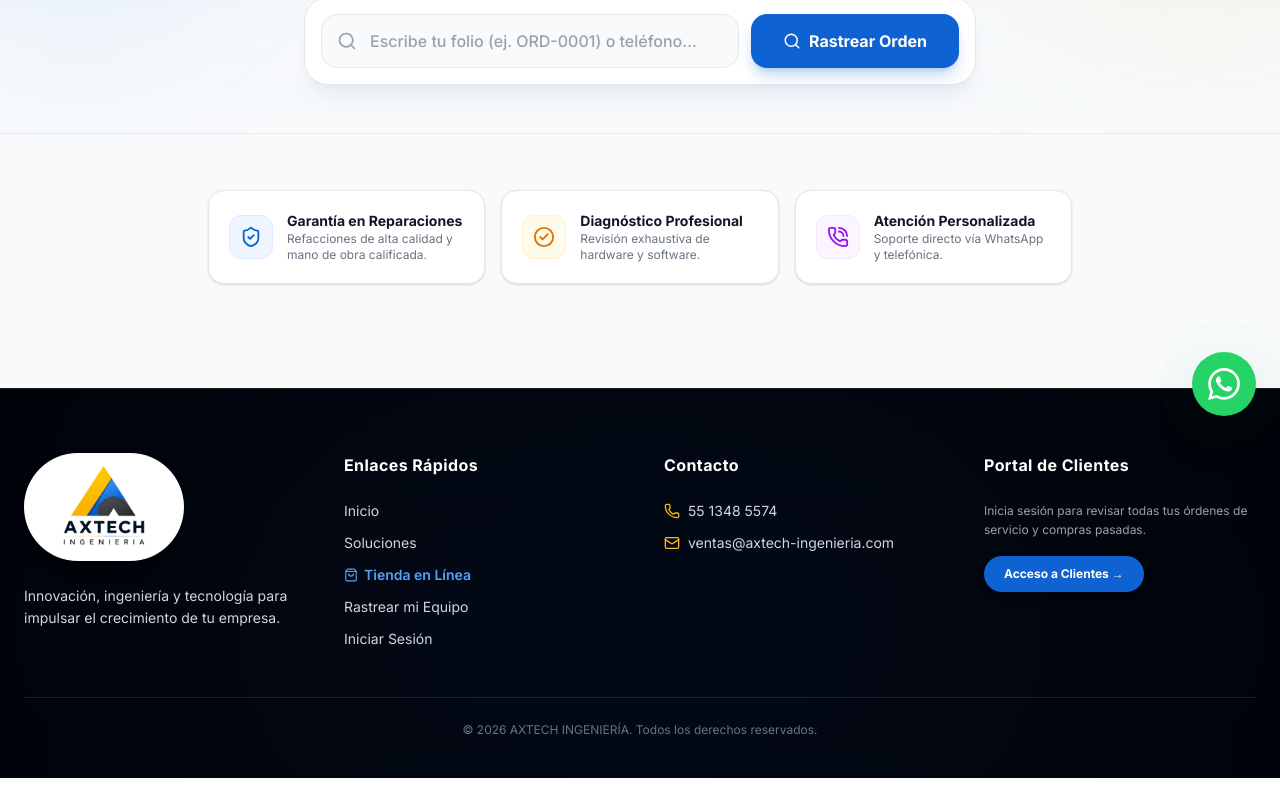
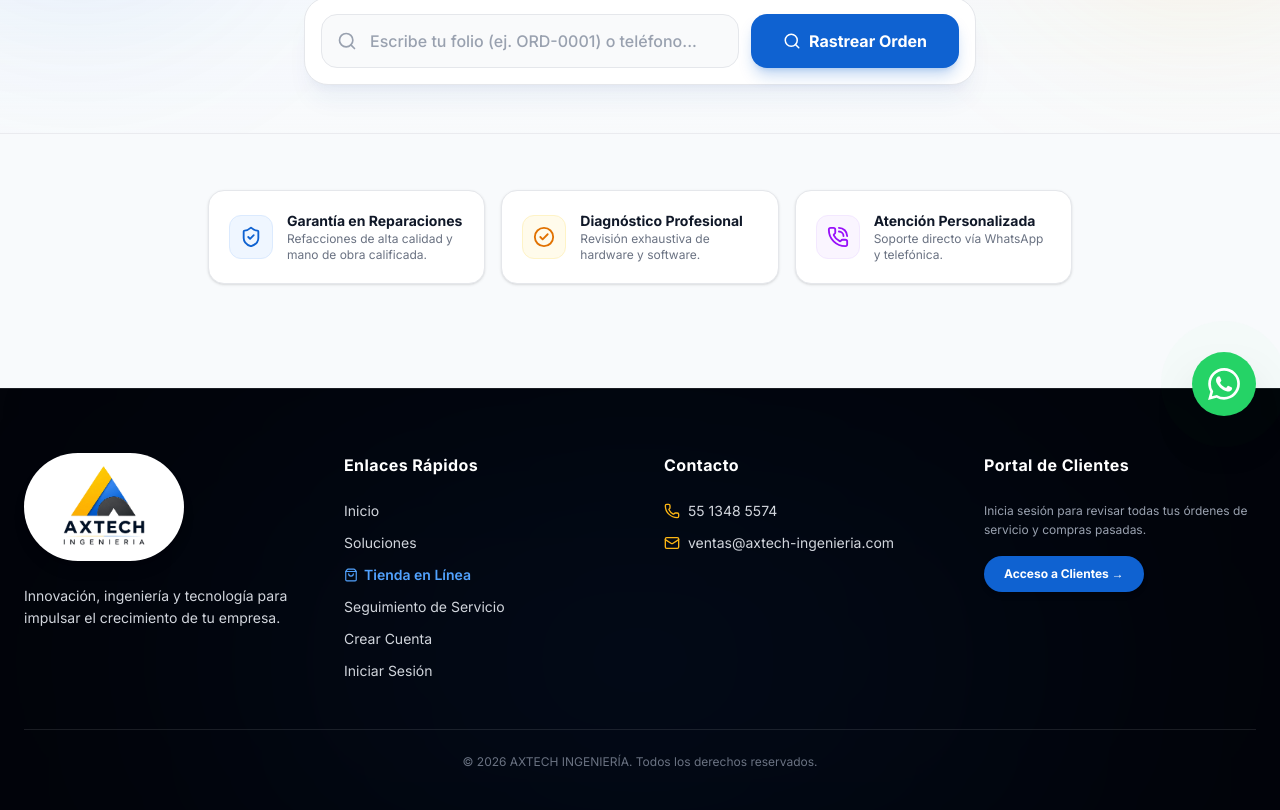
Before and after one commit to altusmarketingdigital-mx/AxtechWebv2, a Next.js app: page /estado-reparacion in a window 1280 px wide. Shown: the part 360-1170 px from the top of the page. Before the commit the page ends 1138 px from the top, so only its background shows below. Built offline with nearby package versions, Linux system fonts and the light colour scheme.

Commit message:
feat: add SEGUIMIENTO DE SERVICIO to navbar and footer

```diff
--- a/src/app/estado-reparacion/page.tsx
+++ b/src/app/estado-reparacion/page.tsx
@@ -111,6 +111,7 @@ export default async function TrackOrderPage({
           <Link href="/#soluciones" className="hover:text-primary transition-all">SOLUCIONES</Link>
           <Link href="/#nosotros" className="hover:text-primary transition-all">NOSOTROS</Link>
           <Link href="/#contacto" className="hover:text-primary transition-all">CONTACTO</Link>
+          <Link href="/estado-reparacion" className="hover:text-primary transition-all">SEGUIMIENTO DE SERVICIO</Link>
           <Link
             href="/tienda"
             className="flex items-center gap-1.5 font-bold text-blue-600 bg-blue-50 px-3.5 py-1.5 rounded-full hover:bg-blue-100 transition-all border border-blue-200"
@@ -462,7 +463,8 @@ export default async function TrackOrderPage({
               <li><Link href="/#inicio" className="hover:text-primary transition-colors">Inicio</Link></li>
               <li><Link href="/#soluciones" className="hover:text-primary transition-colors">Soluciones</Link></li>
               <li><Link href="/tienda" className="text-blue-400 hover:text-blue-300 font-semibold transition-colors flex items-center gap-1.5"><ShoppingBag size={14} /> Tienda en Línea</Link></li>
-              <li><Link href="/estado-reparacion" className="hover:text-primary transition-colors">Rastrear mi Equipo</Link></li>
+              <li><Link href="/estado-reparacion" className="hover:text-primary transition-colors">Seguimiento de Servicio</Link></li>
+              <li><Link href="/registro" className="hover:text-primary transition-colors">Crear Cuenta</Link></li>
               <li><Link href="/login" className="hover:text-primary transition-colors">Iniciar Sesión</Link></li>
             </ul>
           </div>
--- a/src/app/page.tsx
+++ b/src/app/page.tsx
@@ -86,6 +86,7 @@ export default function Home() {
           <Link href="#soluciones" className="hover:text-primary transition-all">SOLUCIONES</Link>
           <Link href="#nosotros" className="hover:text-primary transition-all">NOSOTROS</Link>
           <Link href="#contacto" className="hover:text-primary transition-all">CONTACTO</Link>
+          <Link href="/estado-reparacion" className="hover:text-primary transition-all">SEGUIMIENTO DE SERVICIO</Link>
           <Link
             href="/tienda"
             className="flex items-center gap-1.5 font-bold text-blue-600 bg-blue-50 px-3.5 py-1.5 rounded-full hover:bg-blue-100 transition-all border border-blue-200"
@@ -516,7 +517,7 @@ export default function Home() {
               <li><Link href="#inicio" className="hover:text-primary transition-colors">Inicio</Link></li>
               <li><Link href="#soluciones" className="hover:text-primary transition-colors">Soluciones</Link></li>
               <li><Link href="/tienda" className="text-blue-400 hover:text-blue-300 font-semibold transition-colors flex items-center gap-1.5"><ShoppingBag size={14} /> Tienda en Línea</Link></li>
-              <li><Link href="/estado-reparacion" className="hover:text-primary transition-colors">Rastrear mi Equipo</Link></li>
+              <li><Link href="/estado-reparacion" className="hover:text-primary transition-colors">Seguimiento de Servicio</Link></li>
               <li><Link href="/registro" className="hover:text-primary transition-colors">Crear Cuenta</Link></li>
               <li><Link href="/login" className="hover:text-primary transition-colors">Iniciar Sesión</Link></li>
               <li><Link href="#contacto" className="hover:text-primary transition-colors">Contacto</Link></li>
```
